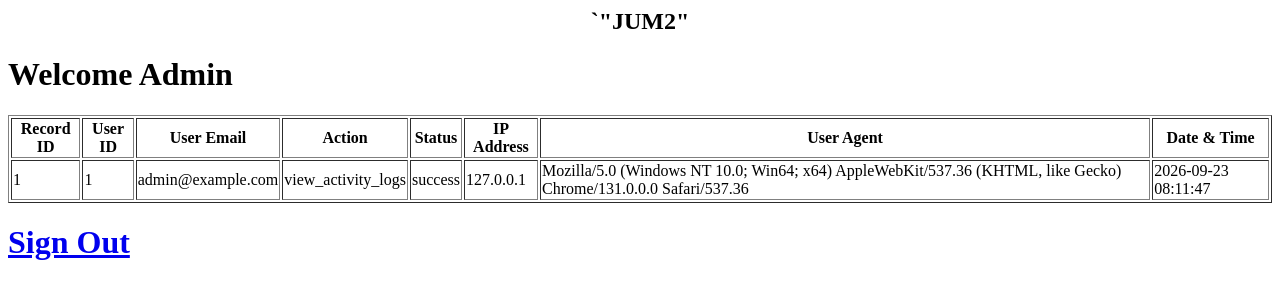
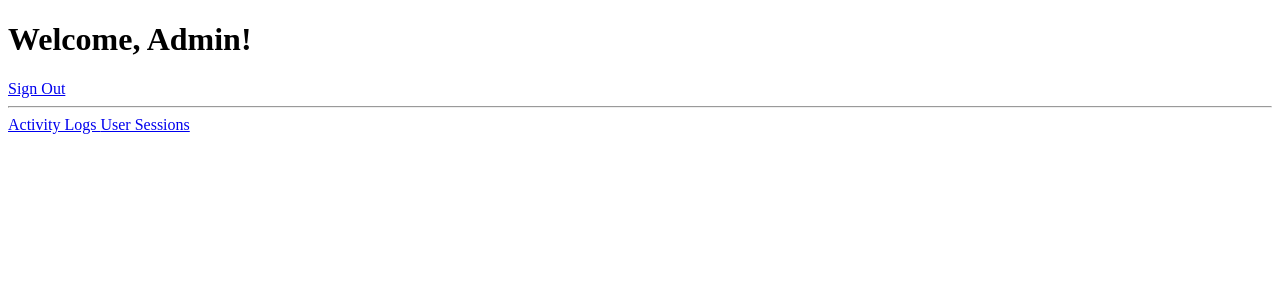
Before and after one commit to Jumskerrt/IT34B, a PHP site: page /it34b/app/admin/index.php in a window 1280 px wide. Shown: the top 300 px of the page. Run offline with PHP 8.4, Linux system fonts and the light colour scheme; a user stored in the database is signed in; data that the repository does not hold is empty.

Commit message:
Added Session tab in Admin

```diff
--- a/app/admin/index.php
+++ b/app/admin/index.php
@@ -1,29 +1,14 @@
-
-    </style>
-</head>
-
-<body>
-
-    <h2 style="text-align: center;">
-        `"JUM2"
-    </h2
 <?php
 require '../../config/config.php';
 
-
 requireRole('admin');
 
-logActivity(
-    $pdo,
-    $_SESSION['user_id'],
-    $_SESSION['user_email'],
-    'view_activity_logs',
-    'success'
-);
+$section = $_GET['section'] ?? '';
 
+$action = $_GET['action'] ?? '';
 
-
-// Activity Logs Query #3
+if ($section === 'activity-logs'){
+        // Activity Logs Query
         $stmt = $pdo->query("
         SELECT *
         FROM activity_logs
@@ -32,18 +17,59 @@ $stmt = $pdo->query("
 
     $activities = $stmt->fetchAll(PDO::FETCH_ASSOC);
 
+} elseif ($section === 'user-sessions') {
+
+    // User Sessions Query
+    $stmt = $pdo->query("
+        SELECT
+            us.session_id,
+            us.user_id,
+            u.user_username,
+            u.user_email,
+            u.user_role,
+            us.session_start,
+            us.session_end,
+            us.session_duration
+        FROM user_sessions us
+        INNER JOIN users u
+            ON us.user_id = u.user_id
+        ORDER BY us.session_start DESC
+    ");
+
+    $sessions = $stmt->fetchAll(PDO::FETCH_ASSOC);
+}
+
 ?>
-
 <!DOCTYPE html>
 <html lang="en">
 <head>
     <meta charset="UTF-8">
-    <meta name="viewport" content="width=device-width, initial-scale=1.0">
-    <title>Welcome Admin</title>
+    <meta name="viewport" content="width=, initial-scale=1.0">
+
+    <title>Document</title>
+
+
+
 </head>
 <body>
-    <h1>Welcome Admin</h1>
-    <table border="1">
+        <h1>Welcome, Admin!</h1>
+
+        <a href="../../auth/signout.php" class="">
+            Sign Out
+        </a>
+        <hr>
+
+    <nav>
+        <a href="index.php?section=activity-logs" class="">Activity Logs </a>
+        <a href="index.php?section=user-sessions" class="">User Sessions </a>
+    </nav>
+
+    <?php if ($section === 'activity-logs'): ?>
+
+        <h4>Activity Logs</h4>
+
+        <table>
+
             <thead>
                 <tr>
                     <th>Record ID</th>
@@ -56,22 +82,146 @@ $activities = $stmt->fetchAll(PDO::FETCH_ASSOC);
                     <th>Date & Time</th>
                 </tr>
             </thead>
+
             <tbody>
-            <?php foreach($activities as $activity):?>
+
+                <?php foreach ($activities as $activity): ?>
+
                     <tr>
-                    <td><?= htmlspecialchars($activity['activity_log_id'])?></td>
-                    <td><?= htmlspecialchars($activity['user_id'])?></td>
-                    <td><?= htmlspecialchars($activity['user_email'])?></td>
-                    <td><?= htmlspecialchars($activity['activity_log_action'])?></td>
-                    <td><?= htmlspecialchars($activity['activity_log_status'])?></td>
-                    <td><?= htmlspecialchars($activity['activity_log_ip_address'])?></td>
-                    <td><?= htmlspecialchars($activity['activity_log_user_agent'])?></td>
-                    <td><?= htmlspecialchars($activity['activity_log_created_at'])?></td>
+                        <td>
+                            <?= htmlspecialchars($activity['activity_log_id']) ?>
+                        </td>
+
+                        <td>
+                            <?= htmlspecialchars($activity['user_id']) ?>
+                        </td>
+
+                        <td>
+                            <?= htmlspecialchars($activity['user_email']) ?>
+                        </td>
+
+                        <td>
+                            <?= htmlspecialchars($activity['activity_log_action']) ?>
+                        </td>
+
+                        <td>
+                            <?= htmlspecialchars($activity['activity_log_status']) ?>
+                        </td>
+
+                        <td>
+                            <?= htmlspecialchars($activity['activity_log_ip_address']) ?>
+                        </td>
+
+                        <td>
+                            <?= htmlspecialchars($activity['activity_log_user_agent']) ?>
+                        </td>
+
+                        <td>
+                            <?= htmlspecialchars($activity['activity_log_created_at']) ?>
+                        </td>
                     </tr>
+
                 <?php endforeach; ?>
+
             </tbody>
+
         </table>
+
+    <?php endif; ?>
+
+    <?php if ($section === 'user-sessions'): ?>
+
+        <h4>User Sessions</h4>
+
+        <table>
+
+            <thead>
+                <tr>
+                    <th>Session ID</th>
+                    <th>User ID</th>
+                    <th>Username</th>
+                    <th>Email</th>
+                    <th>Role</th>
+                    <th>Session Start</th>
+                    <th>Session End</th>
+                    <th>Duration</th>
+                </tr>
+            </thead>
+
+            <tbody>
+
+                <?php foreach ($sessions as $session): ?>
+
+                    <tr>
+
+                        <td>
+                            <?= htmlspecialchars($session['session_id']) ?>
+                        </td>
+
+                        <td>
+                            <?= htmlspecialchars($session['user_id']) ?>
+                        </td>
+
+                        <td>
+                            <?= htmlspecialchars($session['user_username']) ?>
+                        </td>
+
+                        <td>
+                            <?= htmlspecialchars($session['user_email']) ?>
+                        </td>
+
+                        <td>
+                            <?= htmlspecialchars($session['user_role']) ?>
+                        </td>
+
+                        <td>
+                            <?= htmlspecialchars($session['session_start']) ?>
+                        </td>
+
+                        <td>
+                            <?= $session['session_end']
+                                ? htmlspecialchars($session['session_end'])
+                                : 'Active'
+                            ?>
+                        </td>
+
+                        <td>
+
+                            <?php
+
+                            if ($session['session_duration'] !== null) {
+
+                                $seconds = (int) $session['session_duration'];
+
+                                $hours = floor($seconds / 3600);
+                                $minutes = floor(($seconds % 3600) / 60);
+                                $seconds = $seconds % 60;
+
+                                echo sprintf(
+                                    '%02d hr %02d min %02d sec',
+                                    $hours,
+                                    $minutes,
+                                    $seconds
+                                );
+
+                            } else {
+
+                                echo 'Active';
+
+                            }
+
+                            ?>
+
+                        </td>
+
+                    </tr>
+
+                <?php endforeach; ?>
+
+            </tbody>
+
+        </table>
+
+    <?php endif; ?>
 </body>
 </html>
-
-<h1><a href="../../auth/signout.php">Sign Out</a></h1>
--- a/functions/session.php
+++ b/functions/session.php
@@ -74,7 +74,7 @@ function checkSessionTimeout(){
     // Timeout variable
     //10 seconds for testing
     // 1800s = 30 mins
-    $timeout = 10;
+    $timeout = 1800;
 
     if(isset($_SESSION['last_activity'])){
 
```
Lines whose indentation alone changed are shown as unchanged.
